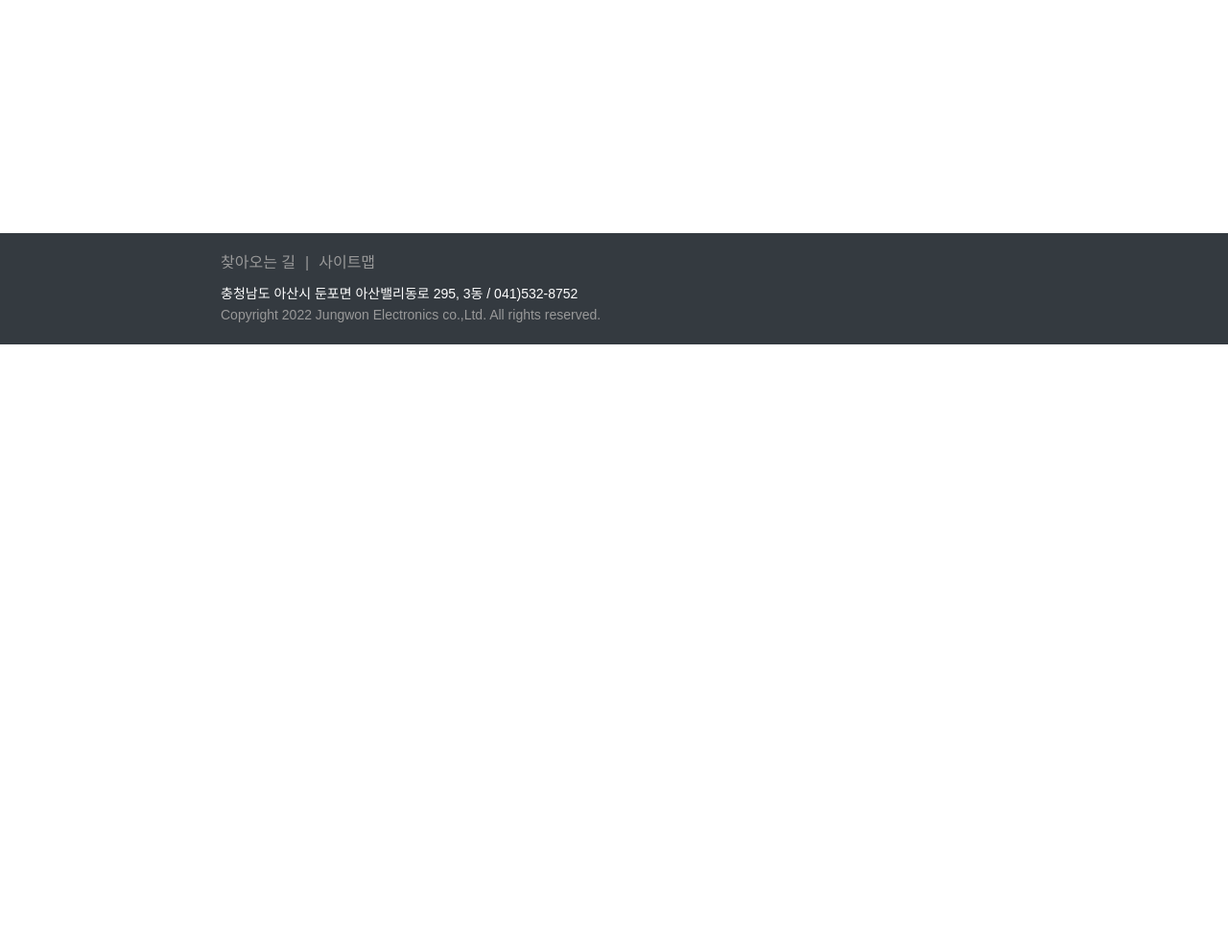
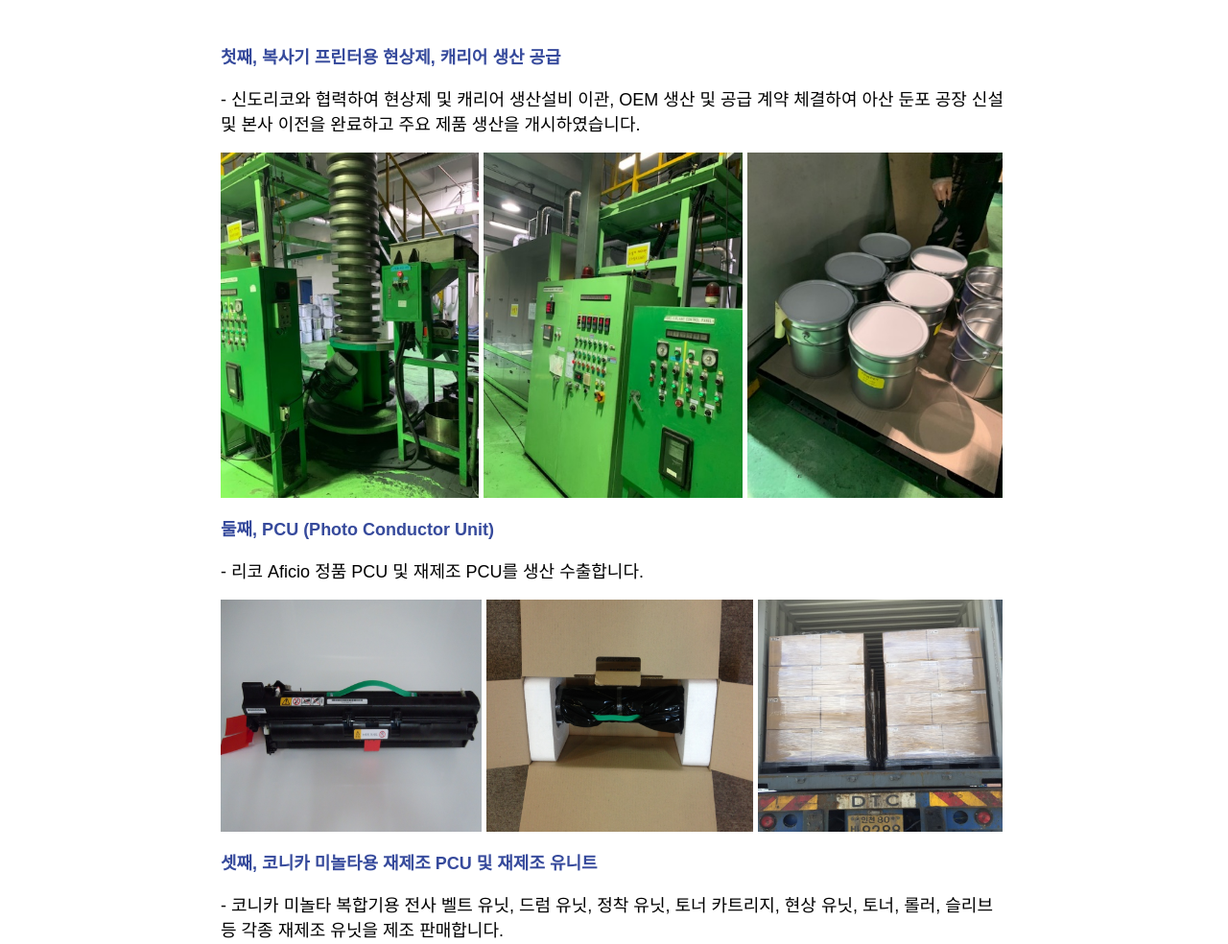
Before and after one commit to jungwonelectronics/homepage, a Gatsby site: page /company/introduction in a window 1280 px wide. Shown: the part 441-1425 px from the top of the page at 96% size. Before the commit the page ends 800 px from the top, so only its background shows below. Built offline with nearby package versions, Linux system fonts and the light colour scheme; Gatsby itself is replaced by a stand-in of ours.

Commit message:
update introduction page

```diff
--- a/src/components/PageLayout/PageLayoutStyled.js
+++ b/src/components/PageLayout/PageLayoutStyled.js
@@ -46,7 +46,7 @@ export const PageStyled = styled.div`
   display: flex;
   flex-direction: column;
   position: relative;
-  padding: 30px 20px;
+  padding: 30px 20px 60px 20px;
   align-items: center;
   min-height: calc(100vh - 70px - 116px);
   font-size: 18px;
--- /dev/null
+++ b/src/components/ProductIntroduction/ProductIntroduction.js
@@ -0,0 +1,30 @@
+import * as React from "react";
+import { useTheme } from '@mui/material/styles';
+import { StaticImage } from 'gatsby-plugin-image';
+import {
+  Wrapper, Title, ImageArea, ImageWrapper,
+} from './ProductIntroductionStyled';
+
+const ProductIntroduction = ({
+  title, introduction, images
+}) => {
+  const theme = useTheme();
+  console.log('images', images);
+  return (
+    <Wrapper>
+      <Title theme={theme}>
+        <p>{title}</p>
+      </Title>
+      <p>{introduction}</p>
+      <ImageArea>
+        {images.map((image, index) => (
+          <ImageWrapper key={index}>
+            {image}
+          </ImageWrapper>
+        )) }
+      </ImageArea>
+    </Wrapper>
+  );
+}
+
+export default ProductIntroduction;
--- /dev/null
+++ b/src/components/ProductIntroduction/ProductIntroductionStyled.js
@@ -0,0 +1,19 @@
+import styled from 'styled-components';
+
+export const Wrapper = styled.div`
+  width: 100%;
+`;
+export const Title = styled.p`
+  color: ${({ theme }) => theme.palette.primary.main};
+  font-weight: 700;
+  margin-bottom: 15px;
+`;
+
+export const ImageArea = styled.div`
+  display: flex;
+`;
+
+export const ImageWrapper = styled.div`
+  display: flex;
+  margin-right: 5px;
+`;
--- a/src/pages/company/introduction.js
+++ b/src/pages/company/introduction.js
@@ -1,8 +1,13 @@
 import * as React from "react";
+// import styled from 'styled-components';
+import { useTheme } from '@mui/material/styles';
+import { StaticImage } from 'gatsby-plugin-image';
 import PageLayout from '../../components/PageLayout/PageLayout';
 import Paragraph from '../../components/Paragraph/Paragraph';
+import ProductIntroduction from '../../components/ProductIntroduction/ProductIntroduction';
 
 const IntroductionPage = () => {
+  const theme = useTheme();
   return (
     <PageLayout pageTitle="introduction">
       <div>
@@ -10,6 +15,54 @@ const IntroductionPage = () => {
           '신뢰와 기술력을 바탕으로 고객과 소통하는 기업 ㈜정원전자는 2011년 설립한 재제조 및 수출 중심의 제조회사로 사무용 복합기 및 PCU 등의 소모품을 생산 판매하는 전문 업체입니다. 특히, 주요 핵심 소재인 캐리어 및 현상제를 생산 OEM 공급하는 공장을 신도리코의 기술 지원 아래 진행하고 있습니다. 글로벌 리더 기업인 신도리코의 부분별 품목을 수출대행업체로써, 리코, 코니카미놀타의 정품 및 재제조 제품을 전 세계에 수출하며 그 역량을 넓혀가고 있습니다.',
         ]} />
       </div>
+      <ProductIntroduction
+        title="첫째, 복사기 프린터용 현상제, 캐리어 생산 공급"
+        introduction="- 신도리코와 협력하여 현상제 및 캐리어 생산설비 이관, OEM 생산 및 공급 계약 체결하여 아산 둔포 공장 신설 및 본사 이전을 완료하고 주요 제품 생산을 개시하였습니다."
+        images={[
+          (<StaticImage
+            alt="picture 1"
+            src="../../images/introduction1.png"
+          />), (<StaticImage
+            alt="picture 2"
+            src="../../images/introduction2.png"
+          />), (<StaticImage
+            alt="picture 3"
+            src="../../images/introduction3.png"
+          />),
+        ]}
+      />
+      <ProductIntroduction
+        title="둘째, PCU (Photo Conductor Unit)"
+        introduction="- 리코 Aficio 정품 PCU 및 재제조 PCU를 생산 수출합니다."
+        images={[
+          (<StaticImage
+            alt="picture 4"
+            src="../../images/introduction4.png"
+          />), (<StaticImage
+            alt="picture 5"
+            src="../../images/introduction5.png"
+          />), (<StaticImage
+            alt="picture 6"
+            src="../../images/introduction6.png"
+          />),
+        ]}
+      />
+      <ProductIntroduction
+        title="셋째, 코니카 미놀타용 재제조 PCU 및 재제조 유니트"
+        introduction="- 코니카 미놀타 복합기용 전사 벨트 유닛, 드럼 유닛, 정착 유닛, 토너 카트리지, 현상 유닛, 토너, 롤러, 슬리브 등 각종 재제조 유닛을 제조 판매합니다."
+        images={[
+          (<StaticImage
+            alt="picture 7"
+            src="../../images/introduction7.png"
+          />), (<StaticImage
+            alt="picture 8"
+            src="../../images/introduction8.png"
+          />), (<StaticImage
+            alt="picture 9"
+            src="../../images/introduction9.png"
+          />),
+        ]}
+      />
     </PageLayout>
   );
 }
```
Also changed, not shown: src/images/introduction1.png (added), src/images/introduction2.png (added), src/images/introduction3.png (added), src/images/introduction4.png (added), src/images/introduction5.png (added), src/images/introduction6.png (added), src/images/introduction7.png (added), src/images/introduction8.png (added), src/images/introduction9.png (added).
